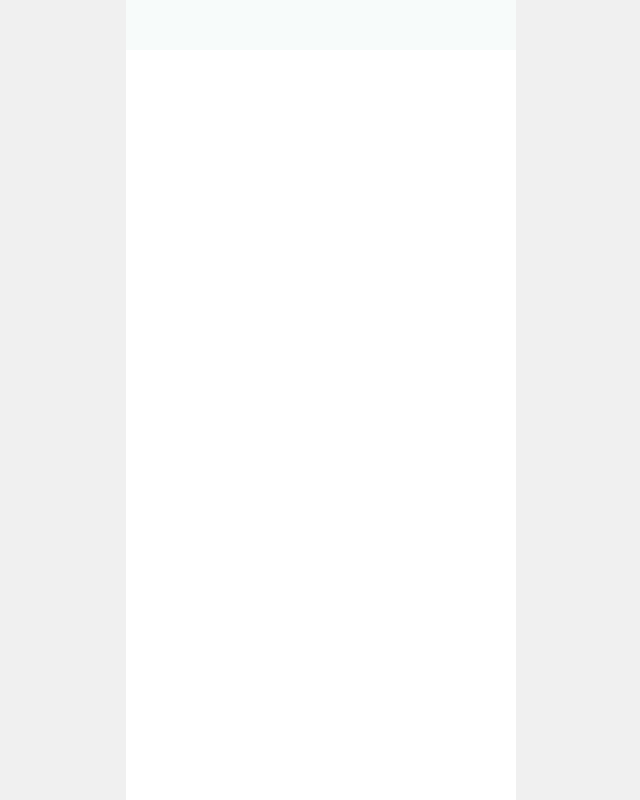
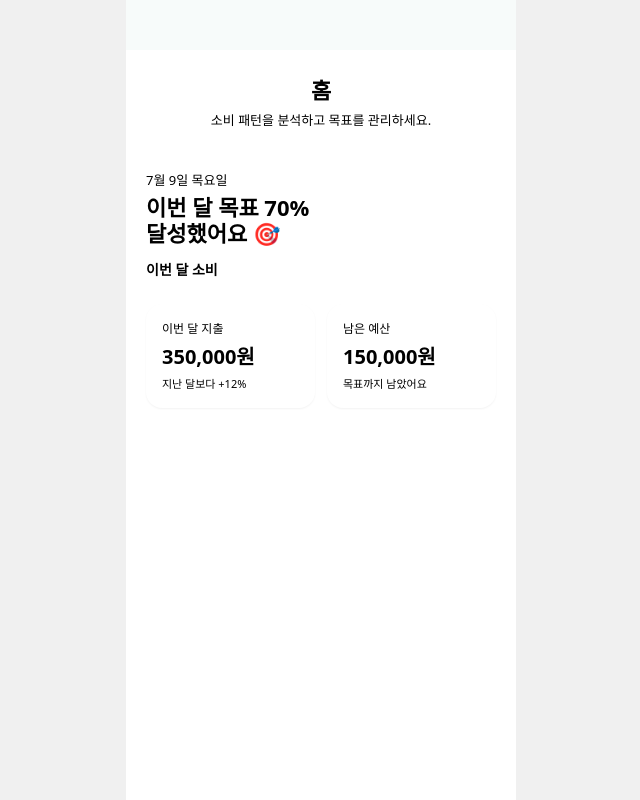
Before and after one commit to SWUWEB/DonWorry-FE, a React (Vite) app: page / in a window 1280 px wide. Shown: the whole page, without its empty margins (319-959 px from the left). Built offline with nearby package versions, Linux system fonts and the light colour scheme; a web font is replaced by a local one.

Commit message:
✨ feat: 홈 - 이번달 소비 분석 리포트 섹션 구현

```diff
--- /dev/null
+++ b/src/features/home/Home.module.css
@@ -0,0 +1,11 @@
+.main {
+  flex: 1;
+  background-color: var(--color-text-white);
+}
+
+.content {
+  display: flex;
+  flex-direction: column;
+  gap: 20px;
+  padding: 0 20px 32px;
+}
--- /dev/null
+++ b/src/features/home/components/HomeBanner.module.css
@@ -0,0 +1,50 @@
+.section {
+  display: flex;
+  flex-direction: column;
+}
+
+.header {
+  background-color: var(--color-main-000);
+  padding: 24px 0;
+  text-align: center;
+  border-bottom: 1px solid var(--color-main-100);
+}
+
+.headerTitle {
+  margin: 0;
+  font-size: 22px;
+  font-weight: 700;
+  color: var(--color-text-primary);
+}
+
+.headerSubtitle {
+  margin: 4px 0 0;
+  font-size: 13px;
+  color: var(--color-gray-300);
+}
+
+.body {
+  background-color: var(--color-text-white);
+  padding: 16px 20px 4px;
+}
+
+.date {
+  margin: 0;
+  font-size: 13px;
+  color: var(--color-gray-200);
+}
+
+.achievement {
+  margin: 4px 0 0;
+  font-size: 22px;
+  font-weight: 700;
+  color: var(--color-text-primary);
+  line-height: 1.2;
+}
+
+.sectionLabel {
+  margin: 12px 0 0;
+  font-size: 14px;
+  font-weight: 600;
+  color: var(--color-text-primary);
+}
--- a/src/features/home/components/HomeBanner.tsx
+++ b/src/features/home/components/HomeBanner.tsx
@@ -1,5 +1,24 @@
+import styles from './HomeBanner.module.css'
+
 export default function HomeBanner() {
-  // "홈" 타이틀 + "소비 패턴을 분석하고 목표를 관리하세요." 서브타이틀
-  // 날짜 + 이번 달 목표 달성 메시지 (ex. "이번 달 목표 70% 달성했어요 🎯")
-  return <section />
+  const today = new Date()
+  const days = ['일', '월', '화', '수', '목', '금', '토']
+  const dateLabel = `${today.getMonth() + 1}월 ${today.getDate()}일 ${days[today.getDay()]}요일`
+
+  return (
+    <section className={styles.section}>
+      <div className={styles.header}>
+        <h1 className={styles.headerTitle}>홈</h1>
+        <p className={styles.headerSubtitle}>소비 패턴을 분석하고 목표를 관리하세요.</p>
+      </div>
+
+      <div className={styles.body}>
+        <p className={styles.date}>{dateLabel}</p>
+        <p className={styles.achievement}>
+          이번 달 목표 70%<br />달성했어요 🎯
+        </p>
+        <p className={styles.sectionLabel}>이번 달 소비</p>
+      </div>
+    </section>
+  )
 }
--- /dev/null
+++ b/src/features/home/components/SpendingSummary.module.css
@@ -0,0 +1,38 @@
+.wrapper {
+  display: flex;
+  gap: 12px;
+}
+
+.card {
+  flex: 1;
+  background: white;
+  border-radius: 16px;
+  padding: 16px;
+  box-shadow: 0 1px 2px 0 rgba(0, 0, 0, 0.05);
+}
+
+.label {
+  margin: 0;
+  font-size: 12px;
+  color: var(--color-text-primary);
+}
+
+.amountRed {
+  margin: 4px 0 0;
+  font-size: 20px;
+  font-weight: 700;
+  color: var(--color-text-red);
+}
+
+.amountBlue {
+  margin: 4px 0 0;
+  font-size: 20px;
+  font-weight: 700;
+  color: var(--color-text-blue);
+}
+
+.sub {
+  margin: 4px 0 0;
+  font-size: 11px;
+  color: var(--color-gray-200);
+}
--- a/src/features/home/components/SpendingSummary.tsx
+++ b/src/features/home/components/SpendingSummary.tsx
@@ -1,6 +1,19 @@
+import styles from './SpendingSummary.module.css'
+
 export default function SpendingSummary() {
-  // 가로 2칸 카드
-  // 좌: 이번 달 지출 금액 (빨간색) + 지난달 대비 증감률
-  // 우: 남은 예산 금액 (파란색) + "목표까지 남았어요"
-  return <section />
+  return (
+    <div className={styles.wrapper}>
+      <div className={styles.card}>
+        <p className={styles.label}>이번 달 지출</p>
+        <p className={styles.amountRed}>350,000원</p>
+        <p className={styles.sub}>지난 달보다 +12%</p>
+      </div>
+
+      <div className={styles.card}>
+        <p className={styles.label}>남은 예산</p>
+        <p className={styles.amountBlue}>150,000원</p>
+        <p className={styles.sub}>목표까지 남았어요</p>
+      </div>
+    </div>
+  )
 }
--- a/src/features/home/index.tsx
+++ b/src/features/home/index.tsx
@@ -4,16 +4,19 @@ import SpendingSummary from './components/SpendingSummary'
 import GoalProgress from './components/GoalProgress'
 import EncouragementCard from './components/EncouragementCard'
 import SpendingQuestion from './components/SpendingQuestion'
+import styles from './Home.module.css'
 
 export default function Home() {
   return (
-    <main>
+    <main className={styles.main}>
       <HomeBanner />
-      <CategoryChart />
-      <SpendingSummary />
-      <GoalProgress />
-      <EncouragementCard />
-      <SpendingQuestion />
+      <div className={styles.content}>
+        <CategoryChart />
+        <SpendingSummary />
+        <GoalProgress />
+        <EncouragementCard />
+        <SpendingQuestion />
+      </div>
     </main>
   )
 }
```
